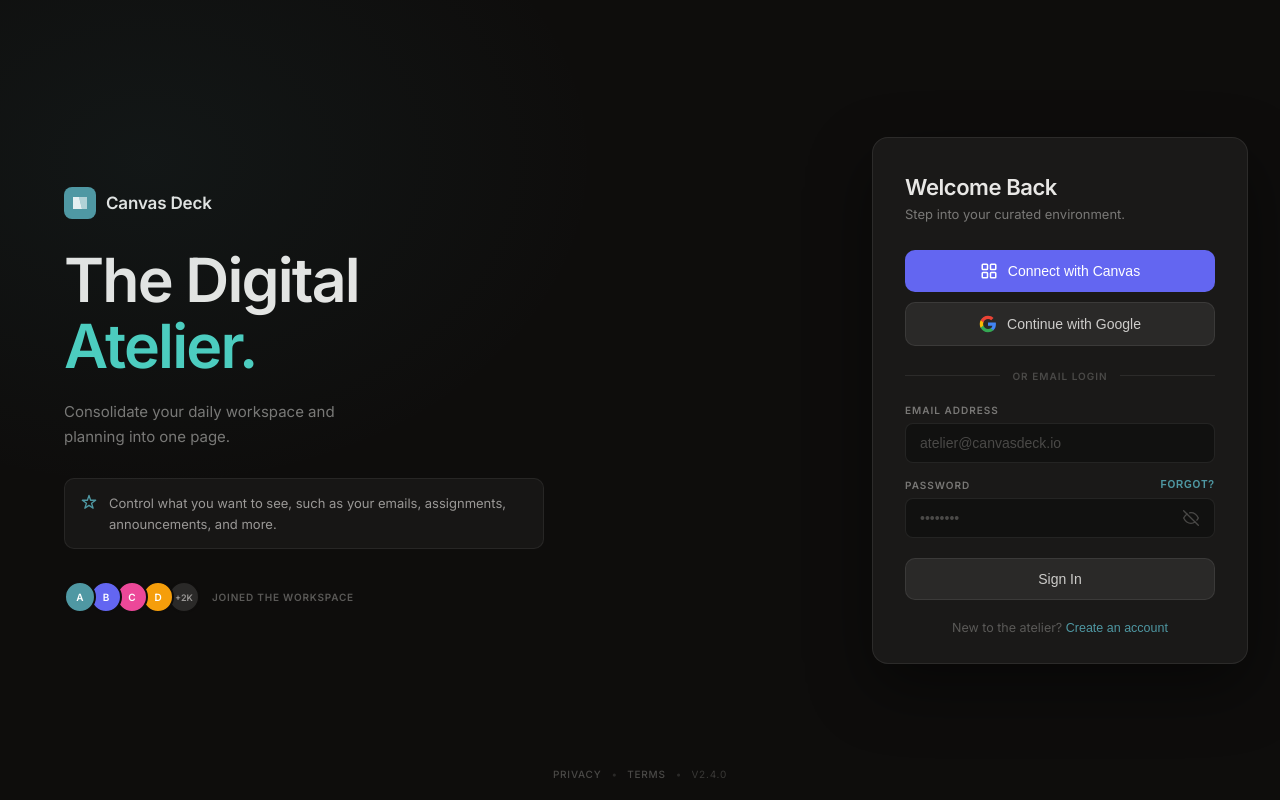
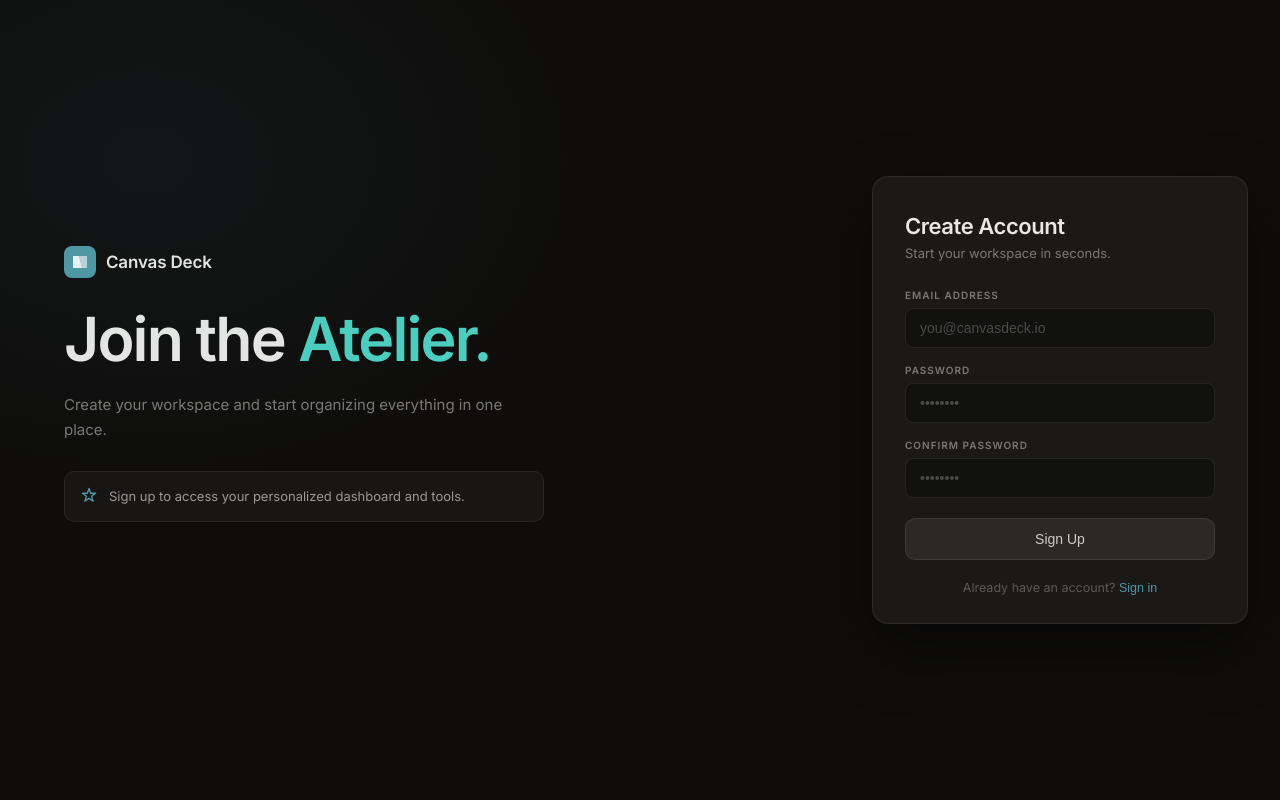
Before and after one commit to MakeADashCLT/makeadash, a React (Vite) app in the folder client/: page /signup in a window 1280 px wide. Before the commit this address led to /login. Built offline with nearby package versions, Linux system fonts and the light colour scheme.

Commit message:
Connected Login and Signup page

```diff
--- a/client/package.json
+++ b/client/package.json
@@ -10,6 +10,7 @@
     "preview": "vite preview"
   },
   "dependencies": {
+    "@supabase/supabase-js": "^2.103.0",
     "react": "^19.2.4",
     "react-dom": "^19.2.4",
     "react-router-dom": "^7.14.0"
--- a/client/src/App.jsx
+++ b/client/src/App.jsx
@@ -1,6 +1,7 @@
 import { useState } from 'react'
 import { BrowserRouter as Router, Routes, Route, Navigate } from 'react-router-dom'
 import LoginPage from './pages/LoginPage'
+import SignupPage from './pages/SignupPage'
 import DashboardPage from './pages/DashboardPage'
 import WorkboardsPage from './pages/WorkboardsPage'
 import './App.css'
@@ -56,6 +57,16 @@ function App() {
           }
         />
 
+        {/* Signup route */}
+        <Route
+          path="/signup"
+          element={
+            isAuthenticated
+              ? <Navigate to="/dashboard" replace />
+              : <SignupPage onSignup={handleLogin} />
+          }
+        />
+
         {/* Protected routes */}
         <Route
           path="/dashboard"
--- a/client/src/pages/LoginPage.css
+++ b/client/src/pages/LoginPage.css
@@ -148,3 +148,65 @@
   .lp-card { padding: 28px 20px 22px; }
   .lp-headline { font-size: 2.2rem; }
 }
+
+/* =========================
+   SIGNUP PAGE ADDITIONS
+   ========================= */
+
+/* Slightly taller card for multi-field form */
+.lp-card--signup {
+  padding: 36px 32px 32px;
+}
+
+/* Stack extra fields nicely */
+.lp-form--signup {
+  gap: 14px;
+}
+
+/* Make confirm password feel grouped */
+.lp-field--split {
+  margin-top: -4px;
+}
+
+/* Signup headline variation (optional accent) */
+.lp-headline--signup .lp-headline-accent {
+  color: #6366f1;
+}
+
+/* Helper text under inputs */
+.lp-helper {
+  font-size: 11px;
+  color: #5a5957;
+  margin-top: -6px;
+}
+
+/* Strength indicator (optional future use) */
+.lp-password-strength {
+  height: 4px;
+  border-radius: 999px;
+  background: rgba(255,255,255,0.08);
+  overflow: hidden;
+}
+
+.lp-password-strength-bar {
+  height: 100%;
+  width: 40%;
+  background: #4f98a3;
+  transition: width 200ms ease;
+}
+
+/* Signup CTA variation */
+.lp-btn--signup {
+  background: #6366f1;
+  color: #fff;
+  border: none;
+}
+
+.lp-btn--signup:hover {
+  filter: brightness(1.1);
+}
+
+/* Switch link spacing */
+.lp-switch-auth {
+  margin-top: 18px;
+}
--- a/client/src/pages/LoginPage.jsx
+++ b/client/src/pages/LoginPage.jsx
@@ -1,5 +1,7 @@
 import { useState } from 'react'
 import './LoginPage.css'
+import { useNavigate } from 'react-router-dom'
+import { supabase } from '../supabaseClient'
 
 /**
  * LoginPage
@@ -81,26 +83,55 @@ function AvatarStack() {
 }
 
 export default function LoginPage({ onLogin }) {
+  const navigate = useNavigate()
   const [email, setEmail]           = useState('')
   const [password, setPassword]     = useState('')
   const [showPassword, setShowPass] = useState(false)
   const [loading, setLoading]       = useState(false)
   const [error, setError]           = useState('')
 
-  const handleOAuth = (provider) => {
+  const handleOAuth = async (provider) => {
+  setLoading(true)
+  setError('')
+
+  const { error } = await supabase.auth.signInWithOAuth({
+    provider: provider,
+    options: {
+      redirectTo: window.location.origin
+    }
+  })
+
+  if (error) {
+    setError(error.message)
+    setLoading(false)
+  }
+}
+
+  const handleEmailLogin = async (e) => {
+    e.preventDefault()
+
+    if (!email || !password) {
+      setError('Please fill in all fields.')
+      return
+    }
+
     setLoading(true)
     setError('')
-    // TODO: redirect to real OAuth endpoint — /auth/canvas or /auth/google
-    setTimeout(() => { setLoading(false); onLogin() }, 800)
-  }
 
-  const handleEmailLogin = (e) => {
-    e.preventDefault()
-    if (!email || !password) { setError('Please fill in all fields.'); return }
-    setLoading(true)
-    setError('')
-    // TODO: POST /api/auth/login  { email, password }
-    setTimeout(() => { setLoading(false); onLogin() }, 800)
+    const { data, error } = await supabase.auth.signInWithPassword({
+      email,
+      password,
+    })
+
+    setLoading(false)
+
+    if (error) {
+      setError(error.message)
+      return
+    }
+
+    // success → user is now logged in via Supabase session
+    onLogin(data.user)
   }
 
   return (
@@ -184,8 +215,15 @@ export default function LoginPage({ onLogin }) {
 
           <p className="lp-signup-prompt">
             New to the atelier?{' '}
-            <button type="button" className="lp-link">Create an account</button>
+            <button
+              type="button"
+              className="lp-link"
+              onClick={() => navigate('/signup')}   // ✅ THIS IS THE FIX
+            >
+          Create an account
+            </button>
           </p>
+
         </div>
       </div>
 
@@ -198,5 +236,6 @@ export default function LoginPage({ onLogin }) {
         <span className="lp-footer-version">V2.4.0</span>
       </footer>
     </div>
+
   )
 }
--- /dev/null
+++ b/client/src/pages/SignupPage.jsx
@@ -0,0 +1,154 @@
+import { useState } from 'react'
+import './LoginPage.css' // reuse same styles
+import { supabase } from '../supabaseClient'
+
+function LogoMark() {
+  return (
+    <svg width="32" height="32" viewBox="0 0 32 32" fill="none">
+      <rect width="32" height="32" rx="8" fill="#4f98a3"/>
+      <path d="M9 10h6l3 12H9V10z" fill="white" opacity="0.9"/>
+      <path d="M15 10h8v12h-5l-3-12z" fill="white" opacity="0.6"/>
+    </svg>
+  )
+}
+
+function SparkleIcon() {
+  return (
+    <svg width="16" height="16" viewBox="0 0 24 24" fill="none"
+         stroke="#4f98a3" strokeWidth="2" strokeLinecap="round" strokeLinejoin="round">
+      <path d="M12 2l2.4 7.4H22l-6.2 4.5 2.4 7.4L12 17l-6.2 4.3 2.4-7.4L2 9.4h7.6z"/>
+    </svg>
+  )
+}
+
+export default function SignupPage({ onSignup }) {
+  const [email, setEmail] = useState('')
+  const [password, setPassword] = useState('')
+  const [confirmPassword, setConfirmPassword] = useState('')
+  const [loading, setLoading] = useState(false)
+  const [error, setError] = useState('')
+
+  const handleSignup = async (e) => {
+    e.preventDefault()
+
+    if (!email || !password || !confirmPassword) {
+      setError('Please fill in all fields.')
+      return
+    }
+
+    if (password !== confirmPassword) {
+      setError('Passwords do not match.')
+      return
+    }
+
+    setLoading(true)
+    setError('')
+
+    const { data, error } = await supabase.auth.signUp({
+      email,
+      password,
+    })
+
+    setLoading(false)
+
+    if (error) {
+      setError(error.message)
+      return
+    }
+
+    onSignup(data.user)
+  }
+
+  return (
+    <div className="lp-root">
+
+      {/* LEFT SIDE (same branding as login) */}
+      <div className="lp-left">
+        <div className="lp-left-inner">
+
+          <div className="lp-brand">
+            <LogoMark />
+            <span className="lp-brand-name">Canvas Deck</span>
+          </div>
+
+          <h1 className="lp-headline">
+            Join the <span className="lp-headline-accent">Atelier.</span>
+          </h1>
+
+          <p className="lp-tagline">
+            Create your workspace and start organizing everything in one place.
+          </p>
+
+          <div className="lp-feature-card">
+            <SparkleIcon />
+            <p>Sign up to access your personalized dashboard and tools.</p>
+          </div>
+
+        </div>
+      </div>
+
+      {/* RIGHT SIDE (form) */}
+      <div className="lp-right">
+        <div className="lp-card">
+
+          <div className="lp-card-header">
+            <h2>Create Account</h2>
+            <p>Start your workspace in seconds.</p>
+          </div>
+
+          <form className="lp-form" onSubmit={handleSignup}>
+
+            <div className="lp-field">
+              <label>EMAIL ADDRESS</label>
+              <input
+                type="email"
+                placeholder="you@canvasdeck.io"
+                value={email}
+                onChange={(e) => setEmail(e.target.value)}
+                disabled={loading}
+              />
+            </div>
+
+            <div className="lp-field">
+              <label>PASSWORD</label>
+              <input
+                type="password"
+                placeholder="••••••••"
+                value={password}
+                onChange={(e) => setPassword(e.target.value)}
+                disabled={loading}
+              />
+            </div>
+
+            <div className="lp-field">
+              <label>CONFIRM PASSWORD</label>
+              <input
+                type="password"
+                placeholder="••••••••"
+                value={confirmPassword}
+                onChange={(e) => setConfirmPassword(e.target.value)}
+                disabled={loading}
+              />
+            </div>
+
+            {error && <p className="lp-error">{error}</p>}
+
+            <button className="lp-btn lp-btn--signin" disabled={loading}>
+              {loading ? 'Creating account…' : 'Sign Up'}
+            </button>
+
+          </form>
+
+          <p className="lp-signup-prompt">
+            Already have an account?{' '}
+            <button type="button" className="lp-link">
+              Sign in
+            </button>
+          </p>
+
+        </div>
+      </div>
+
+    </div>
+  )
+}
--- /dev/null
+++ b/client/src/supabaseClient.js
@@ -0,0 +1,6 @@
+import { createClient } from '@supabase/supabase-js'
+
+const supabaseUrl = "https://bzkfhfzvbohmtakehsvt.supabase.co"
+const supabaseAnonKey = "eyJhbGciOiJIUzI1NiIsInR5cCI6IkpXVCJ9.eyJpc3MiOiJzdXBhYmFzZSIsInJlZiI6ImJ6a2ZoZnp2Ym9obXRha2Voc3Z0Iiwicm9sZSI6ImFub24iLCJpYXQiOjE3NzU4NDYyNzEsImV4cCI6MjA5MTQyMjI3MX0.O6urJpdfjk7y3phixADxPRiCNAxz_LOd5_ueYzN8TJM"
+
+export const supabase = createClient(supabaseUrl, supabaseAnonKey)
```
Also changed, not shown: 1 other file (tests, documents, lock files or other folders).
